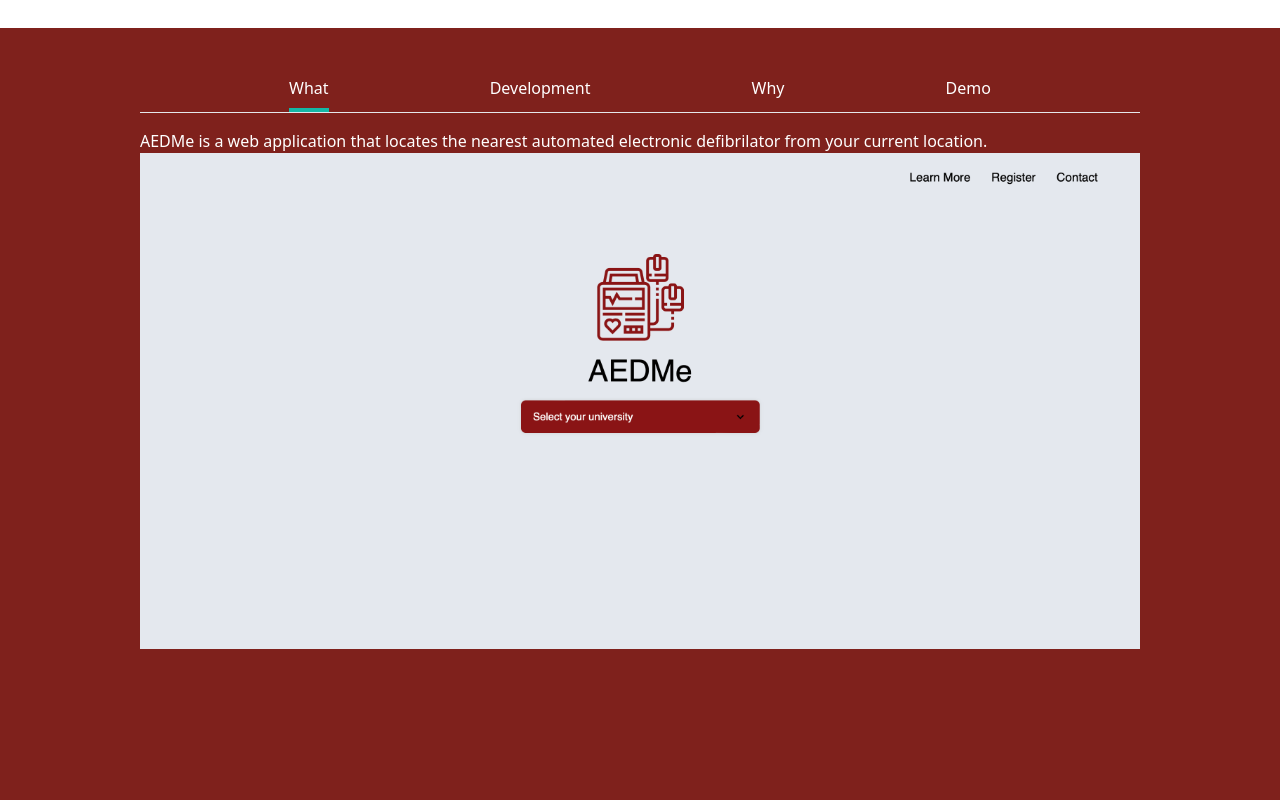
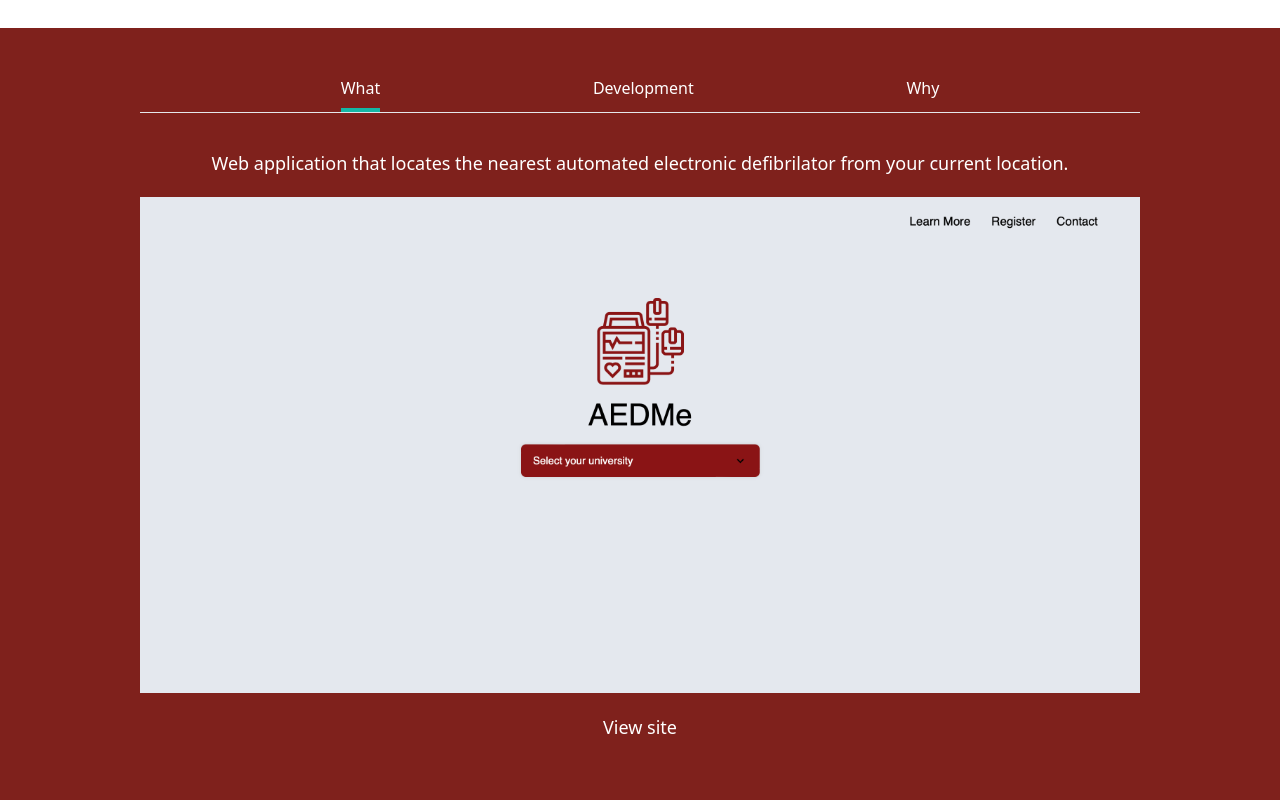
Before and after one commit to tp-27/personal-web, a Next.js app: page / in a window 1280 px wide. Shown: the part 1420-2220 px from the top of the page. Built offline with nearby package versions, Linux system fonts and the light colour scheme.

Commit message:
added links to websites

```diff
--- a/src/components/Tabs.js
+++ b/src/components/Tabs.js
@@ -27,14 +27,17 @@ export function TabsDefault(data, projectName) {
                 })}
             </div>
             <div className="py-4">
-                <p>{tabInfo[activeTabIndex].content}</p>
+                <div className="flex flex-col justify-items-center items-center">
+                    <h1 className="text-center text-lg p-5">{tabInfo[activeTabIndex].content}</h1>
+                </div>
+                <div className="flex flex-col items-center justify-items-center">
+                    {tabInfo[activeTabIndex].imgURL != '' && <Image src={tabInfo[activeTabIndex].imgURL}/>}
 
-                {tabInfo[activeTabIndex].imgURL != '' && <Image src={tabInfo[activeTabIndex].imgURL}/>}
+                    {tabInfo[activeTabIndex].link ? (
+                          <a className="text-center text-lg p-5" href={tabInfo[activeTabIndex].link}>View site</a>
+                    ) : (null)}
 
-                {/* {project === 'aed' && tabInfo[activeTabIndex] === 3 && <VideoPlayer videoURL={aed}/>} */}
-
-                {/* {tabInfo[activeTabIndex].videoURL != '' && <VideoPlayer videoURL={require(tabInfo[activeTabIndex].videoURL)}/>} */}
-
+                </div>
 
             </div>
         </div>
--- a/src/pages/index.js
+++ b/src/pages/index.js
@@ -31,57 +31,40 @@ export default function Home() {
   const aedData = [
     {
         label: "What",
-        content: `AEDMe is a web application that locates the nearest automated electronic defibrilator from your current location.`,
+        title: "AEDMe",
+        content: `Web application that locates the nearest automated electronic defibrilator from your current location.`,
+        link: 'https://aedme.ca',
         imgURL: aedme1,
-        videoURL: ''
     },
     {
         label: "Development",
         content: `The front-end user interface of this application was built with JavaScript, HTML/CSS. In the background, I used the BeautifulSoup4 Python library in order to scrape HTML content from university websites which contained information about where AEDs were located. Next, I used the Nominatim API with the addresses obtained and generated all of the corresponding coordinates. With the help of Google Maps API I was able to use the coordinates and along with HTML Geolocation to generate routes and directions from the user to an AED location. In order to find the distance between the user's location and the nearest AED I implemented the Haversine Formula which calculates the distance between two points on a sphere given their longitude and latitude distances. `,
         imgURL: '',
-        videoURL: ''
     },
     {
         label: "Why",
         content: `After joining the student-led first response team at the University of Guelph and receiving my emergency medical responder certification I learned why AEDs were important and how to use one. Many of my friends who weren't on the team didn't know what an AED was given that there were so many all around campus. This notion led me to come up with the idea of AEDMe which serves as an informational platform for the awareness and usage of AEDs. This project allowed me to leverage my development skills in order deliver an application that would hopefully serve others on campus. `,
         imgURL: '',
-        videoURL: ''
-    },
-    {
-        label: "Demo",
-        content: `Coming soon`,
-        imgURL: '',
-        videoURL: '/public/videos/aed_demo.mp4'
-
-    },
+    }
   ]
 
   const canoeNavData = [
     {
         label: "What",
         content: "CanoeNav is your virtual travel agent for the Ontario backcountry. It helps you to easily plan and book canoe trips.",
+        link: 'https://canoenav.ca',
         imgURL: canoeNav,
-        videoURL: ''
     },
     {
         label: "Development",
         content: `This is a project that I am currently building. I plan to utilize the Leaflet API in order to develop an interactive map where users can view campsites for a given Ontario provincial park by lake. Users will be able to create an account and login to the application. I will be using Firebase to handle authentification. The user information will be stored into an SQL database.`,
         imgURL: '',
-        videoURL: ''
     },
     {
         label: "Why",
         content: `One of my favourite hobbies is backcountry camping. Since 2018, every summer I have gone on a week long portage at various Ontario parks. These trips bring me back to a pure headspace free of distraction from the faculties of modern society. I am grateful to be able to experience the beauty of backcountry camping. There are many components into planning a canoe trip, from tracking paddling distance to finding a route suiting to your experience level. I personally have never found an online resource that streamlines this experience and decided to build one myself in order to help others who are interested in trying backcountry camping. The preparation process can be intimidating and I hope this application can be a helping hand so that others can find tranquility and solace.  `,
         imgURL: '',
-        videoURL: ''
-    },
-    {
-        label: "Demo",
-        content: "Coming soon",
-        imgURL: '',
-        videoURL: '/public/videos/aed_demo.mp4'
-
-    },
+    }
   ]
 
   const moleculeData = [
@@ -89,27 +72,18 @@ export default function Home() {
         label: "What",
         content: "This application allows you to virtual interaction with a molecular model uploaded by you.",
         imgURL: molecule,
-        videoURL: ''
     },
     {
         label: "Development",
         content: `This project was created using C, Python, JavaScript, HTML/CSS`,
         imgURL: '',
-        videoURL: ''
     },
     {
         label: "Why",
         content: `This project was built as a corner stone project for a Software Development and Systems Integration course at the University of Guelph`,
         imgURL: '',
-        videoURL: ''
-    },
-    {
-        label: "Demo",
-        content: "Coming soon",
-        imgURL: '',
-    },
+    }
   ]
-
 
   return (
     <div className={darkMode ? "dark" : ""}>
@@ -132,7 +106,6 @@ export default function Home() {
               </ul>
             </nav>
             <div className="text-center p-10">
-              {/* <h2 className="text-5xl py-2  font-medium md:text-6xl">Thomas Phan</h2> */}
               <div className="relative mx-auto bg-gradient-to-b from-teal-500 rounded-full w-80 h-80 mt-5 overflow-hidden md:h-96 md:w-96">
                 <div
                   className="h-full w-full bg-cover m-r-100"
```
